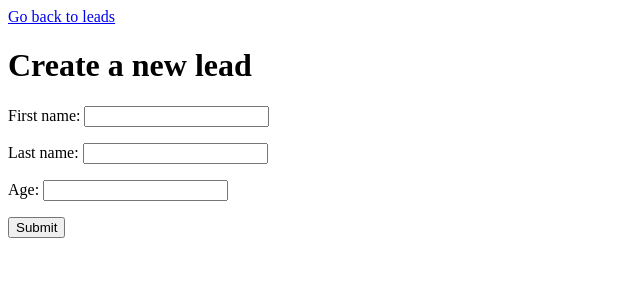
After one commit to GIMALima/django-crm, a Django app: page /leads/create/ in a window 1280 px wide. The commit adds this page. Shown: the top 300 px of the page, without its empty margins (0-640 px from the left). Run offline with Django 4.2, Linux system fonts and the light colour scheme.

Commit message:
Added some code.

```diff
--- /dev/null
+++ b/leads/forms.py
@@ -0,0 +1,6 @@
+from django import forms
+
+class LeadForm(forms.Form):
+    first_name = forms.CharField()
+    last_name = forms.CharField()
+    age = forms.IntegerField(min_value=0)
--- /dev/null
+++ b/leads/templates/leads/lead_create.html
@@ -0,0 +1,18 @@
+<!DOCTYPE html>
+<html>
+  <head>
+    <meta charset="utf-8" />
+    <meta http-equiv="X-UA-Compatible" content="IE=edge" />
+    <title>CRM</title>
+    <meta name="description" content="" />
+    <meta name="viewport" content="width=device-width, initial-scale=1" />
+    <link rel="stylesheet" href="" />
+  </head>
+  <body>
+    <a href="/leads">Go back to leads</a>
+    <h1>Create a new lead</h1>
+    <form method="post">
+      {% csrf_token %}{{ form.as_p }} <button type="submit">Submit</button>
+    </form>
+  </body>
+</html>
--- a/leads/urls.py
+++ b/leads/urls.py
@@ -1,8 +1,10 @@
 from django.urls import path
-from .views import leads_list
+from .views import leads_list, lead_detail, lead_create
 
 app_name = "leads"
 
 urlpatterns = [
-    path('', leads_list)
+    path('', leads_list),
+    path('<int:pk>/', lead_detail),
+    path('create/', lead_create)
 ]
--- a/leads/views.py
+++ b/leads/views.py
@@ -1,8 +1,27 @@
 from django.shortcuts import render
 from .models import Lead
+from .forms import LeadForm
 
 def leads_list(request):
     leads = Lead.objects.all()
     context = {"leads" : leads}
 
     return render(request, "leads/leads_list.html", context)
+
+def lead_detail(request, pk):
+    lead = Lead.objects.get(id=pk)
+    context = {"lead" : lead}
+
+    return render(request, "leads/lead_detail.html", context)
+
+def lead_create(request):
+    form = LeadForm()
+    if request.method == "POST":
+        form = LeadForm(request.POST)
+        if form.is_valid():
+            print(form.cleaned_data)
+    context = {
+        "form" : form
+    }
+
+    return render(request, 'leads/lead_create.html', context)
```
Also changed, not shown: leads/templates/leads/lead_detail.html (added, +15 -0 lines), leads/templates/leads/leads_list.html (+19 -3 lines), 1 other file.
